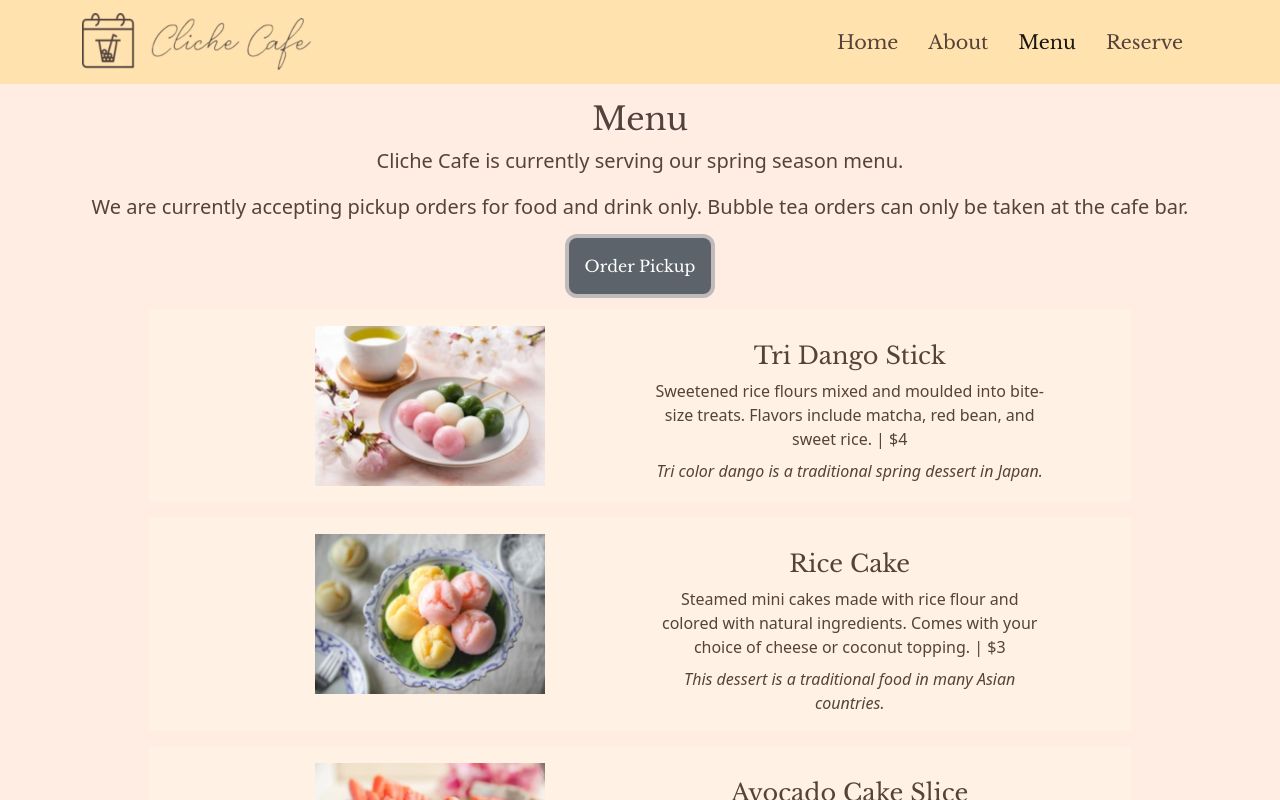
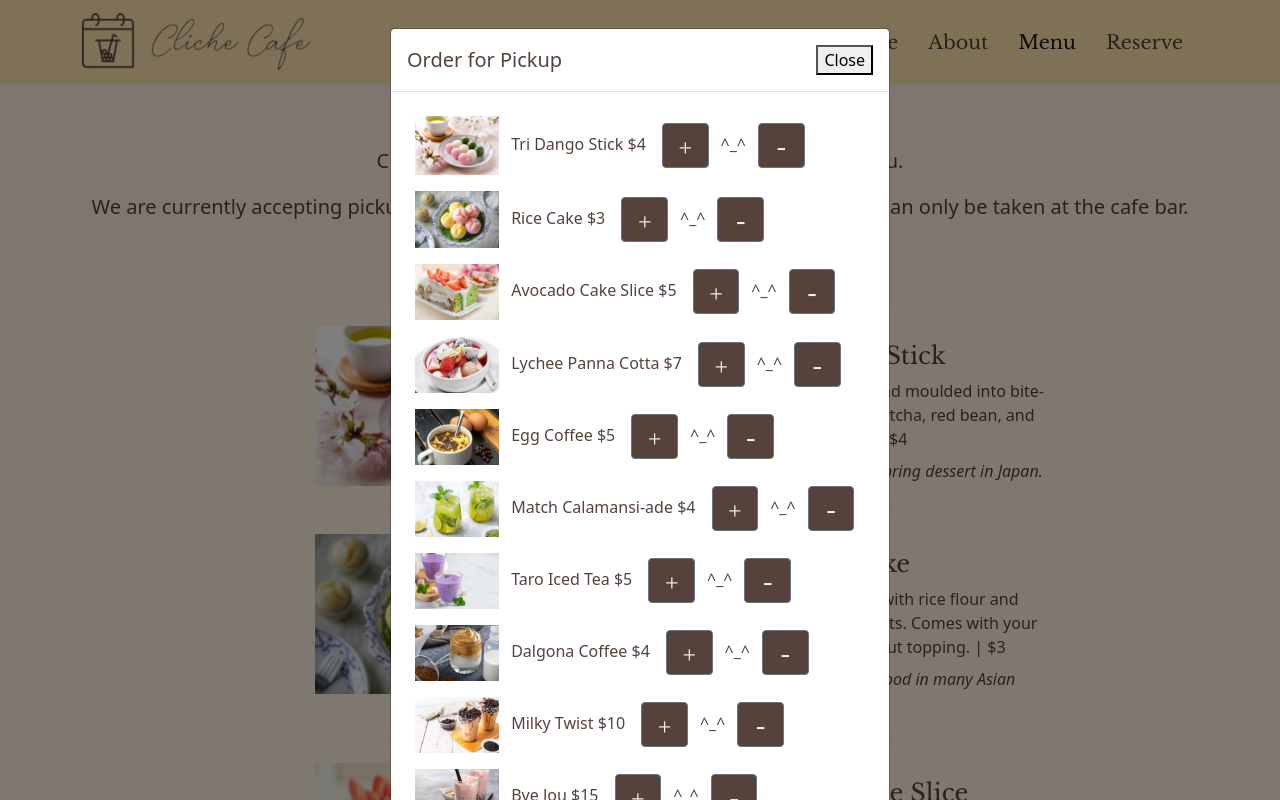
Before and after one commit to JoumanaLaude/cliche-cafe-react, a React (Create React App) app: page /menu in a window 1280 px wide. Both pictures are taken after a click on the button "Order Pickup". Shown: the top 800 px of the page. Built offline with nearby package versions, Linux system fonts and the light colour scheme.

Commit message:
order modal view

```diff
--- a/src/components/Header.js
+++ b/src/components/Header.js
@@ -3,7 +3,7 @@ import { Container, Nav, Navbar, NavbarToggler, NavbarBrand, Collapse, NavItem }
 import { NavLink } from 'react-router-dom';
 import logo from '../assets/images/cafe-logo.png'
 
-const Header = (props) => {
+function Header() {
   const [isOpen, setIsOpen] = useState(false);
 
   return (
@@ -12,7 +12,7 @@ const Header = (props) => {
         <NavbarBrand><NavLink onClick={() => setIsOpen(false)} className="nav-link-logo" to="/home"><img src={logo} alt="logo" /></NavLink></NavbarBrand>
         <NavbarToggler onClick={() => setIsOpen(isOpen ? false : "isOpen")} />
         <Collapse isOpen={isOpen} navbar>
-          <Nav navbar className="justify-content-end" style={{ width: "100%" }}>
+          <Nav navbar className="justify-content-end mobile-link" style={{ width: "100%" }}>
             <NavItem><NavLink onClick={() => setIsOpen(false)} className="nav-link" to="/home">Home</NavLink></NavItem>
             <NavItem><NavLink onClick={() => setIsOpen(false)} className="nav-link" to="/about">About</NavLink></NavItem>
             <NavItem><NavLink onClick={() => setIsOpen(false)} className="nav-link" to="/menu">Menu</NavLink></NavItem>
--- a/src/components/Menu.js
+++ b/src/components/Menu.js
@@ -2,6 +2,7 @@ import React, { useState } from 'react';
 import { Button, Row, Col, Container, Modal, ModalHeader, ModalBody, ModalFooter } from 'reactstrap';
 import Products from './/Menu/MenuItemComponent';
 import { cafeMenu } from './Menu/menuItems';
+import { CartButton } from './../components/Menu/menuStyle'
 
 function MenuPage() {
    const [modal, setModal] = useState(false);
@@ -14,15 +15,14 @@ function MenuPage() {
                <p><h2>Menu</h2>Cliche Cafe is currently serving our spring season menu.</p>
                <p>We are currently accepting pickup orders for food and drink only. Bubble tea orders can only be taken at the cafe bar.</p>
                <Button className="order-button" onClick={toggle}>Order Pickup</Button>
-
-               {/* <Modal isOpen={modal} toggle={toggle}>
+               <Modal isOpen={modal} toggle={toggle}>
                   <ModalHeader charCode="Close" toggle={toggle}>Order for Pickup</ModalHeader>
                   <ModalBody>
                      <Row>
-                        {menuItems.map((menuItem, index) => (
+                        {cafeMenu.map((cafeMenu, index) => (
                            <div className="container" key={index}>
-                              <span>{menuItem.name} {menuItem.price}</span>
-                              <Button> + </Button>
+                              <span><img width="100" className="img-fluid p-2" src={cafeMenu.img} alt={cafeMenu.name} /> {cafeMenu.name} {cafeMenu.price}</span>{' '}
+                              <CartButton> + </CartButton>^_^<CartButton> - </CartButton>
                            </div>
                         ))}
                      </Row>
@@ -30,9 +30,9 @@ function MenuPage() {
                   <ModalFooter>
                      <p>Items:</p>
                      <p>Total:</p>
+                     <Button className="order-button" onClick={toggle}>Submit Order for Pickup</Button>
                   </ModalFooter>
-                  <Button className="order-button" onClick={toggle}>Submit Order for Pickup</Button>
-               </Modal> */}
+               </Modal>
             </Col>
 
             <Products data={cafeMenu} />
--- a/src/components/Menu/menuItems.js
+++ b/src/components/Menu/menuItems.js
@@ -34,7 +34,7 @@ export const cafeMenu = [
         origin: "Inspired by Vietnam's popular avocado smoothie."
     },
     {
-        name: "Lychee Panna Cotta Bowl",
+        name: "Lychee Panna Cotta",
         img: lycheepann,
         price: "$7",
         desc: "Contains panna cotta with fresh lychee and dragonfruit. A sweet cold soup perfect for warm days.",
@@ -48,6 +48,7 @@ export const cafeMenu = [
         origin: "Traditional coffee called 'ca phe trung' in Vietnam."
     },
     {
+        name: "Match Calamansi-ade",
         img: calamansiade,
         price: "$4",
         desc: "Freshly squeezed calamansi juice and matcha mixed together and contains many health benefits such as immunity boost and collagen production.",
--- a/src/components/Menu/menuStyle.js
+++ b/src/components/Menu/menuStyle.js
@@ -1,4 +1,5 @@
 import styled from 'styled-components';
+import { Button } from 'reactstrap';
 
 export const ItemName = styled.h4`
     font-family: Libre Baskerville, serif;
@@ -12,3 +13,13 @@ export const ItemBox = styled.div`
     width: 90%;
     background: #fff1e3;
 `
+
+export const CartButton = styled(Button)`
+    width: 10%;
+    height: 45px;
+    color: #fff1e3;
+    background: #55433B;
+    font-family: Libre Baskerville, serif;
+    font-size: 24px;
+    margin: .5em;
+`
```
Also changed, not shown: src/components/Reserve.js (added, +90 -0 lines).
